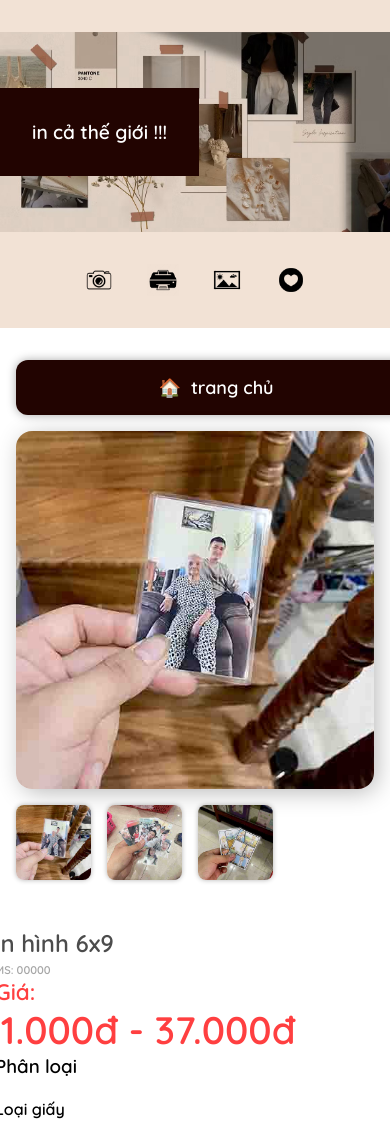
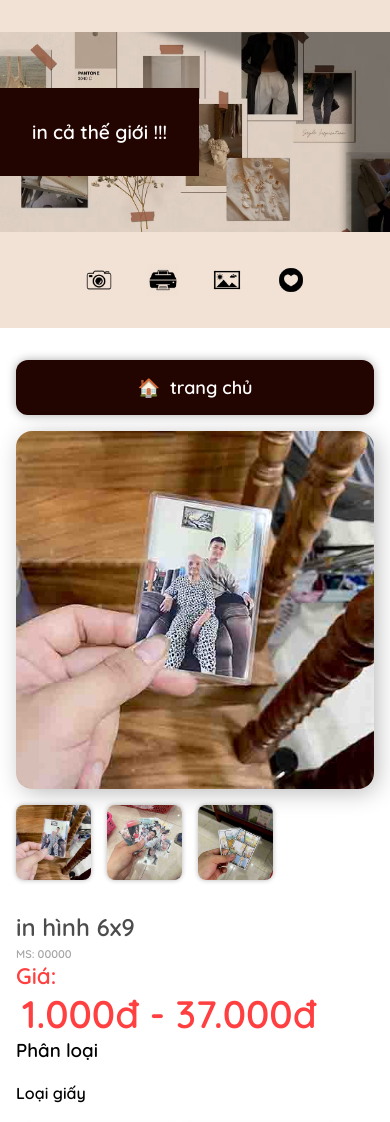
Before and after one commit to nguyenanvi/nguyenanvi.github.io, a plain HTML site: page Printing/product.html in a window 390 px wide. Shown: the top 1122 px of the page. Drawn offline with Linux system fonts and the light colour scheme.

Commit message:
fix product.html's gui issue

```diff
--- a/Printing/data.json
+++ b/Printing/data.json
@@ -30,20 +30,20 @@
       "1_2": 20000,
       "1_3": 35000,
 
-      "2_0": 4000,
-      "2_1": 6000,
-      "2_2": 6000,
-      "2_3": 8000,
+      "2_0": 20000,
+      "2_1": 40000,
+      "2_2": 40000,
+      "2_3": 70000,
 
-      "3_0": 25000,
-      "3_1": 35000,
-      "3_2": 35000,
-      "3_3": 50000,
+      "3_0": 4000,
+      "3_1": 6000,
+      "3_2": 6000,
+      "3_3": 8000,
 
       "4_0": 12000,
-      "4_1": 22000,
-      "4_2": 22000,
-      "4_3": 37000
+      "4_1": 20000,
+      "4_2": 20000,
+      "4_3": 28000
     },
     "images": {
       "default":[
@@ -149,7 +149,7 @@
       "default":[
         "A3-default.jpg"
       ],
-      "0_0_0":["A5-80gsm.jpg"],
+      "0_0_0":["A5.jpg","A5-80gsm.jpg"],
       "0_0_1":["A5-80gsm.jpg"],
       "0_0_2":["A5-80gsm.jpg"],
       "0_0_3":["A5-80gsm.jpg"],
--- a/Printing/product.html
+++ b/Printing/product.html
@@ -465,7 +465,8 @@
       }
       #home-btn-alternative{
         display:none;
-        width: 400px;
+        width: 100%;
+        max-width: 400px;
         margin-inline: auto;
       }
 
@@ -485,7 +486,9 @@
           justify-content: center;
           align-items: center;
           & > *{
-          width: 400px;
+          width: 100%;
+          max-width: 400px;
+
         }}
         #home-btn{
           display: none;
@@ -521,6 +524,10 @@
             margin-top: 8px;
             text-align: center;
           }
+        }
+        .product__info{
+          margin: 0;
+          padding: 0;
         }
       }
     </style>
@@ -635,14 +642,14 @@
         if (specKey && product.images[specKey] && product.images[specKey].length > 0) {
           mainImage.src = product.images[specKey][0];
           photoAlbum.innerHTML = product.images[specKey]
-          .map(img => `<li><img src="${img}" alt="Product Image"></li>`)
+          .map(img => `<li onclick="showImage(event)"><img src="${img}" alt="Product Image"></li>`)
           .join('');
         } else {
           // Fallback to using default images if no spec-specific image is available
           if (defaultImages.length > 0) {
             mainImage.src = defaultImages[0];
             photoAlbum.innerHTML = defaultImages
-            .map(img => `<li><img src="${img}" alt="Product Image"></li>`)
+            .map(img => `<li onclick="showImage(event)"><img src="${img}" alt="Product Image"></li>`)
             .join('');
           }
         }
@@ -679,7 +686,7 @@
           if (defaultImages.length > 0) {
             mainImage.src = defaultImages[0];
             photoAlbum.innerHTML = defaultImages
-            .map(img => `<li><img src="${img}" alt="Product Image"></li>`)
+            .map(img => `<li onclick="showImage(event)"><img src="${img}" alt="Product Image"></li>`)
             .join('');
           }
 
@@ -756,6 +763,20 @@
           }
         }
 
+        function showImage(event) {
+            // Find the image element inside the clicked element
+            const imgElement = event.currentTarget.querySelector("img");
+
+            // Check if an image was found
+            if (imgElement) {
+                const imageSrc = imgElement.src;
+
+                document.getElementById('mainImage').setAttribute('src', imageSrc);
+            } else {
+                console.log("No image found inside the clicked element.");
+            }
+        }
+
         // for header background's
         function parallax() {
           var parallax = document.getElementById("parallax");
```
Also changed, not shown: Printing/index.html (+5 -6 lines).
